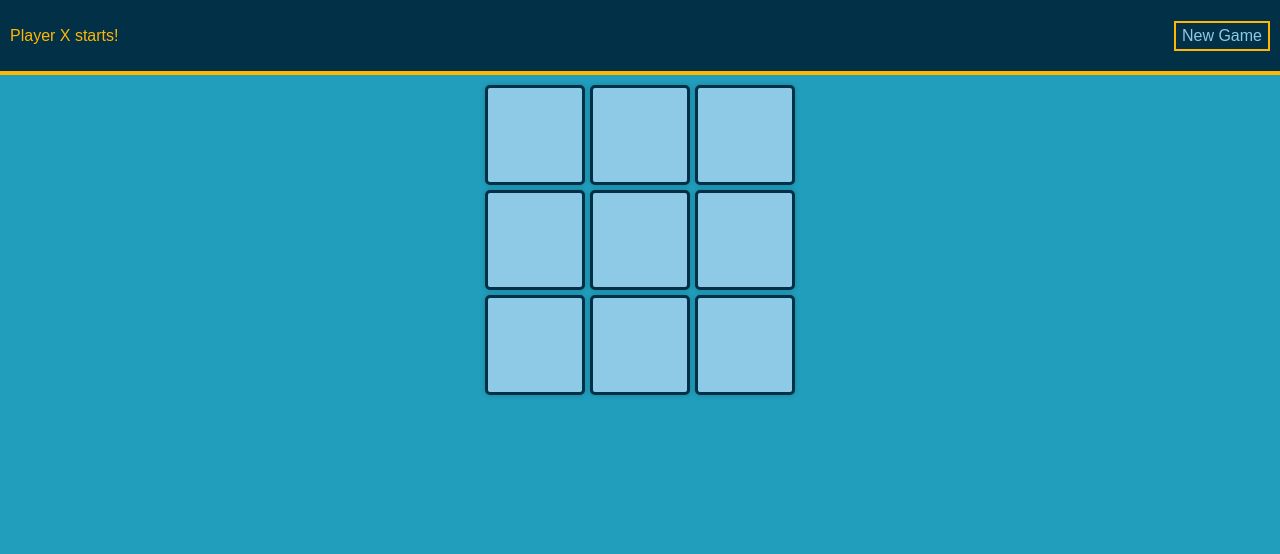
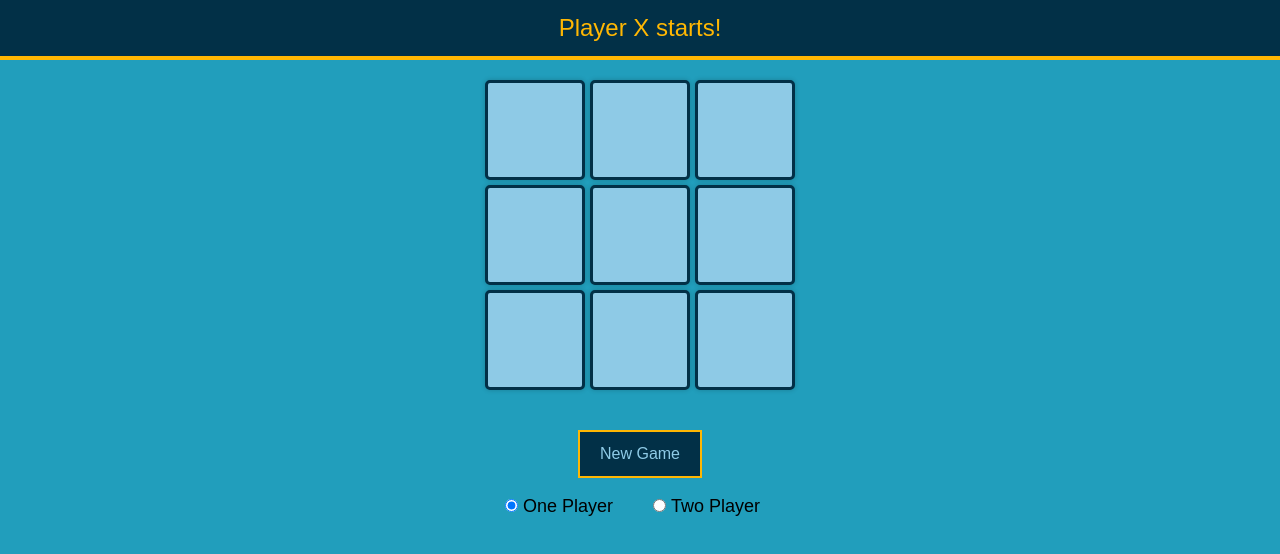
Before and after one commit to mtp13/tic-tac-toe, a plain HTML site: page index.html in a window 1280 px wide. Drawn offline with Linux system fonts and the light colour scheme.

Commit message:
added one and two player game modes

```diff
--- a/app.js
+++ b/app.js
@@ -18,6 +18,20 @@ const cells = document.querySelectorAll(".cell");
 const status = document.getElementById("status");
 const newGameButton = document.getElementById("new-game-button");
 const strengthOfComputer = 0.8;
+
+// Add event listeners to all radio buttons in the group
+const gameModeButtons = document.querySelectorAll('input[name="gameMode"]');
+let gameMode = "onePlayer";
+gameModeButtons.forEach((button) => {
+  button.addEventListener("change", () => {
+    const selectedGameMode = document.querySelector(
+      'input[name="gameMode"]:checked'
+    ).value;
+    gameMode = selectedGameMode;
+    console.log(`Game mode changed to: ${selectedGameMode}`);
+    // You can now use the selectedGameMode variable to update your game logic
+  });
+});
 
 function initializeGame() {
   newGameButton.addEventListener("click", newGame);
@@ -40,7 +54,9 @@ function handleCellClick(event) {
   const clickedCell = event.target;
   if (!isCellAvailable(clickedCell) || gameOver) return;
   updateBoard(board, clickedCell);
-  if (currentPlayer === "O" && !gameOver) computerMove();
+  if (gameMode === "onePlayer") {
+    if (currentPlayer === "O" && !gameOver) computerMove();
+  }
 }
 
 function computerMove() {
--- a/index.html
+++ b/index.html
@@ -12,7 +12,6 @@
   <body>
     <header>
       <p id="status"></p>
-      <button id="new-game-button">New Game</button>
     </header>
     <main>
       <div class="cell" data-index="0"></div>
@@ -25,6 +24,18 @@
       <div class="cell" data-index="7"></div>
       <div class="cell" data-index="8"></div>
     </main>
+    <footer>
+      <button id="new-game-button">New Game</button>
+      <form>
+        <label for="">
+          <input type="radio" name="gameMode" value="onePlayer" checked />One
+          Player
+        </label>
+        <label for="">
+          <input type="radio" name="gameMode" value="twoPlayer" />Two Player
+        </label>
+      </form>
+    </footer>
     <script src="app.js"></script>
   </body>
 </html>
--- a/style.css
+++ b/style.css
@@ -16,21 +16,15 @@ header {
   color: var(--sky-blue);
   border-bottom: 4px solid var(--selective-yellow);
   display: flex;
-  justify-content: space-between;
+  justify-content: center;
   align-items: center;
-  height: 75px;
+  height: 15%;
+  padding: 10px;
 }
 
 #status {
-  margin-left: 10px;
   color: var(--selective-yellow);
-}
-
-button {
-  border: 2px solid var(--selective-yellow);
-  background-color: var(--prussian-blue);
-  color: var(--sky-blue);
-  margin-right: 10px;
+  font-size: 24px;
 }
 
 /* Center the main content */
@@ -41,11 +35,11 @@ main {
   grid-gap: 5px; /* Space between cells */
   justify-content: center; /* Center grid horizontally */
   align-items: center; /* Center grid vertically */
-  height: 100vh; /* Full viewport height */
-  margin-top: 10px;
+  height: 60%; /* Full viewport height */
+  margin-top: 20px;
+  margin-bottom: 20px;
 }
 
-/* Style each cell */
 .cell {
   width: 100px;
   height: 100px;
@@ -64,3 +58,36 @@ main {
 .highlight {
   background-color: var(--selective-yellow);
 }
+
+footer {
+  height: 25%;
+  display: flex;
+  flex-direction: column;
+  align-items: center;
+  width: 100%;
+  padding: 20px;
+}
+
+button {
+  border: 2px solid var(--selective-yellow);
+  background-color: var(--prussian-blue);
+  color: var(--sky-blue);
+  padding: 10px 20px;
+  font-size: 16px;
+  margin-bottom: 15px;
+}
+
+form {
+  font-size: 18px;
+}
+
+label {
+  margin: 10px;
+  cursor: pointer;
+  font-size: 18px;
+  margin-right: 25px;
+}
+
+input[type="radio"] {
+  margin-right: 5px;
+}
```
